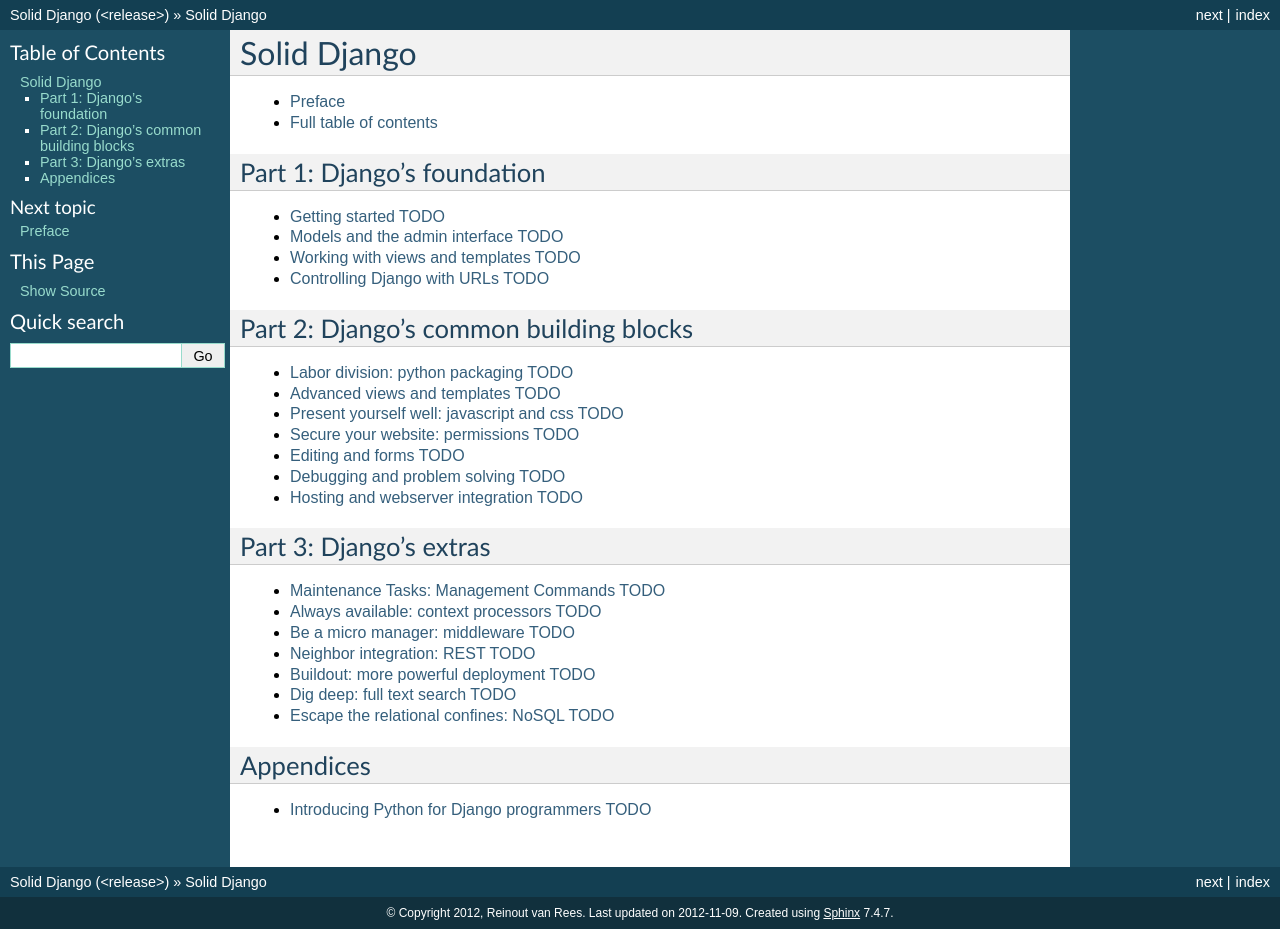
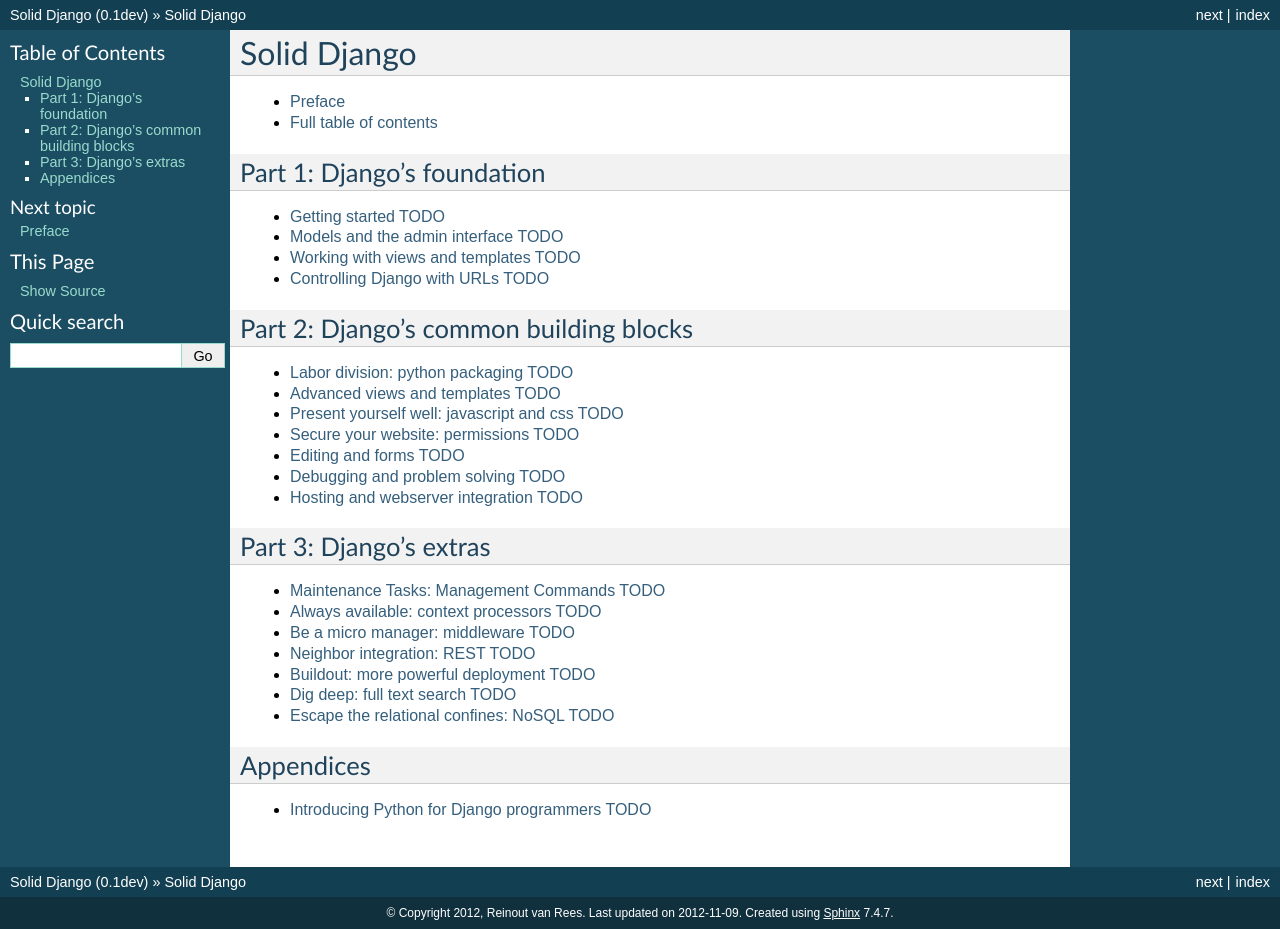
Before and after one commit to reinout/soliddjango, a Sphinx documentation site: the page built from doc/source/index.rst, in a window 1280 px wide. Built offline with Sphinx 7.4.7, drawn with Linux system fonts in a browser that asks for light colours.

Commit message:
Properly injecting release in the title

```diff
--- a/doc/source/conf.py
+++ b/doc/source/conf.py
@@ -9,8 +9,7 @@
 
 project = "soliddjango"
 author = "Reinout van Rees"
-version = "0.1"
-release = ""
+release = "0.1dev"
 
 this_year = datetime.date.today().year
 copyright = '%s, %s' % (this_year, author)
@@ -95,7 +94,7 @@
 
 # The name for this set of Sphinx documents.  If None, it defaults to
 # "<project> v<release> documentation".
-html_title = 'Solid Django (<release>)'
+html_title = 'Solid Django ({release})'.format(release=release)
 
 # A shorter title for the navigation bar.  Default is the same as html_title.
 #html_short_title = None
```
